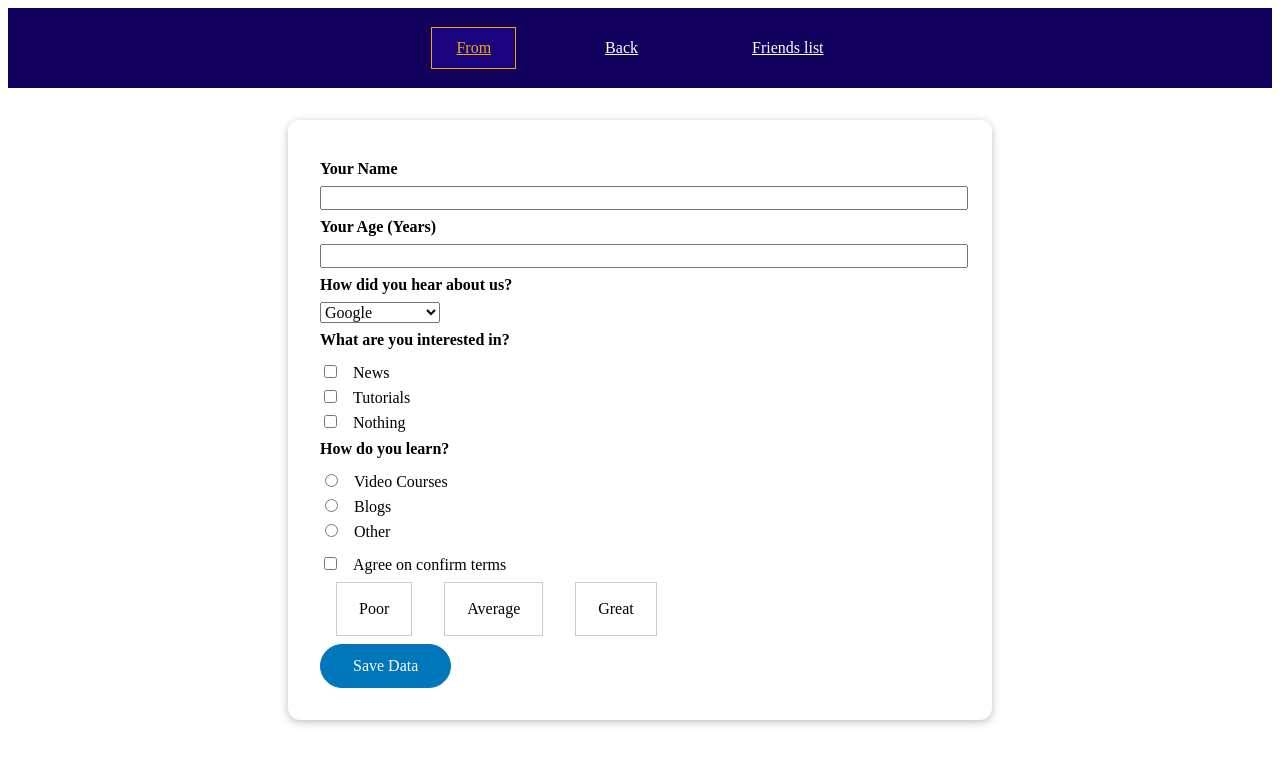
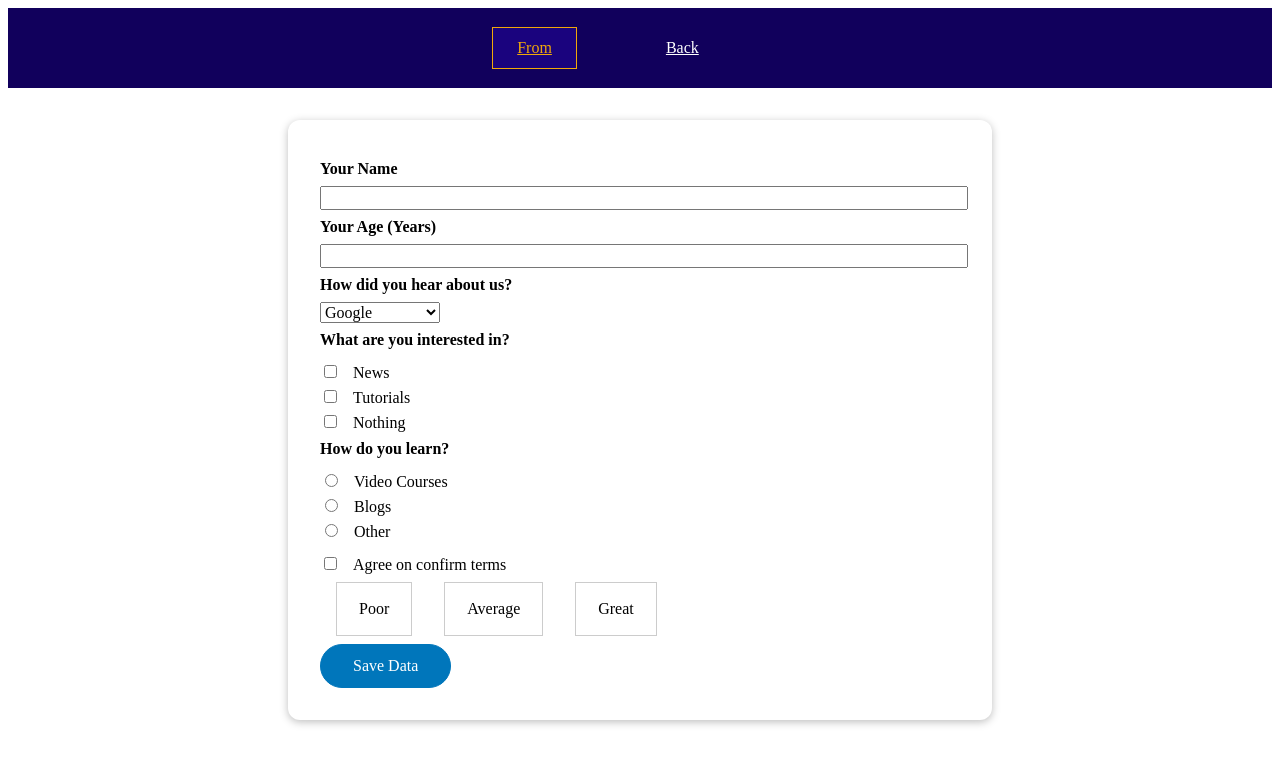
Before and after one commit to abahrisd/vue-mastery, a Vue app: page /form in a window 1280 px wide. Shown: the top 764 px of the page. Built offline with nearby package versions, Linux system fonts and the light colour scheme.

Commit message:
nested routes

```diff
--- a/src/components/nav/TheNavigation.vue
+++ b/src/components/nav/TheNavigation.vue
@@ -9,7 +9,7 @@
           <router-link to="/back">Back</router-link>
         </li>
         <li>
-          <router-link to="/friends">Friends list</router-link>
+<!--          <router-link to="/friends">Friends list</router-link>-->
         </li>
       </ul>
     </nav>
--- a/src/components/work-w-back/SurveyLayout.vue
+++ b/src/components/work-w-back/SurveyLayout.vue
@@ -14,6 +14,8 @@ export default {
     <learning-survey></learning-survey>
     <user-experiences></user-experiences>
   </div>
+  <router-link to="/back/friends"> Friends</router-link>
+  <router-view></router-view>
 </template>
 
 <style scoped>
```
Also changed, not shown: src/main.js (+6 -4 lines).
